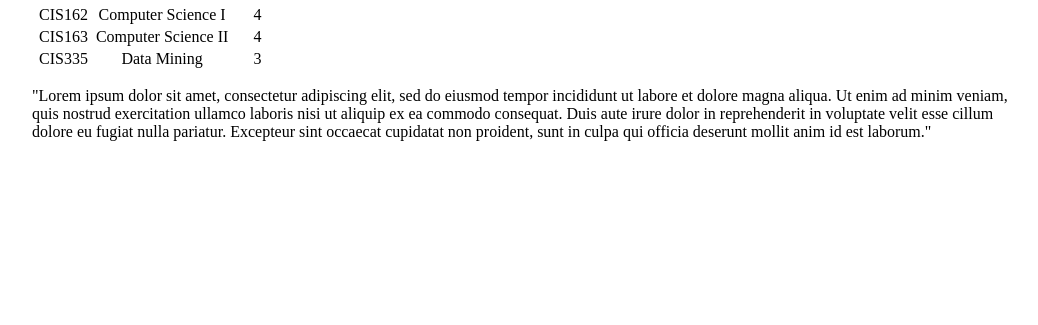
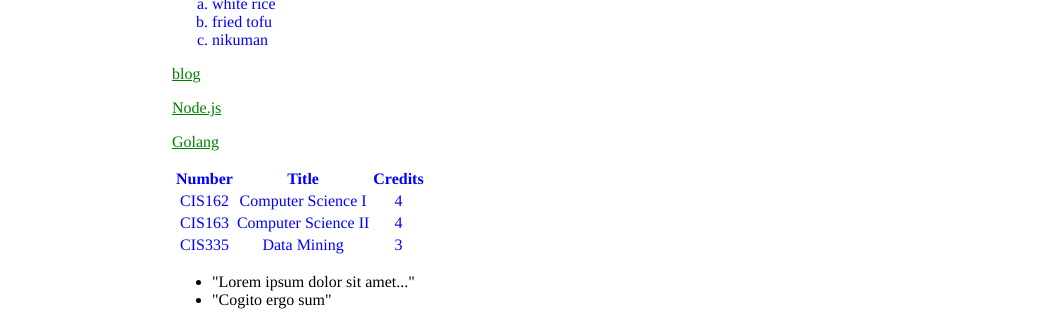
Before and after one commit to seitensei/cis371, a PHP site: page /hw01/ in a window 1280 px wide. Shown: the part 633-958 px from the top of the page, without its empty margins (108-1146 px from the left). Before the commit the page ends 774 px from the top, so only its background shows below. Run offline with PHP 8.4, Linux system fonts and the light colour scheme.

Commit message:
Updated from Chromebook progress

```diff
--- a/hw01/index.html
+++ b/hw01/index.html
@@ -2,50 +2,46 @@
 <html lang="en">
     <head>
         <meta charset="UTF-8">
-    <title>CIS371:HW01</title>
+        <title>CIS371 HW01</title>
         <link href="main.css" rel="stylesheet" type="text/css">
     </head>
     <body>
-    <div id="header">
-      <h1>Tensei Nguyen</h1>
+        <div id="wrapper">
+            <div class="profile-bit">
+                <h1>tensei nguyen</h1>
+                <div class="profile-text left">
+                    <p>tensei nguyen is a computer science student at Grand Valley State University, moonlighting as a seller of books. he enjoys the web, particularly in the fields of backend development with ruby, nodejs, and golang, and is a 3D printing and photography enthusiast.
+                    </p>
                 </div>
-    <div id="content">
-      <div class="profile">
-        <div class="profile-image">
-          <img src="img/profile.jpg" alt="me" width="150px">
+                <div class="profile-image right">
+                    <img src="assets/profile.jpg" alt="profile pic" width="200px">
                 </div>
-        <div class="profile-text">
-          <p>Thanh "tensei" Nguyen (阮天青) is a computer science student at Grand Valley State University who enjoys exploring new developments in web technology. I’m located in Holland, but regularly travel into Grand Rapids.</p>
-          <p></p>
-        </div>
-        <div class="float-clear">&nbsp;</div>
-
-        <div class="cells">
-          <div class="odd movies">
+            </div><!-- /profile-bit -->
+            <div class="clear">&nbsp;</div>
+            <div class="cell-grid">
+                <div id="cell odd movies">
                     <ul>
-              <li>Tonari no Totoro</li>
-              <li>Mononoke Hime</li>
                         <li>Ghost in the Shell</li>
-              <li>Ghost in the Shell: Stand Alone Complex</li>
+                        <li>Ghost in the Shell Standalone Complex</li>
+                        <li>Appleseed XIII</li>
                     </ul>
                 </div>
-          <div class="even inspire">
-            <img src="img/exalted.png" alt="exalted leader" width="150px">
+                <div id="cell even person">
+                    <img src="assets/exalted.png"  alt="Exalted Leader" width="200px">
                 </div>
-          <div class="odd food">
+                <div id="cell odd food">
                     <ol type="a">
                         <li>white rice</li>
                         <li>fried tofu</li>
-              <li>soy milk</li>
+                        <li>nikuman</li>
                     </ol>
                 </div>
-          <div class="float-clear">&nbsp;</div>
-          <div class="even links">
-            <p><a href="http://seitensei.github.com/" target="_blank">blog</a></p>
-            <p><a href="https://nodejs.org/" target="_blank">Node.js</a></p>
-            <p><a href="https://golang.org/" target="_blank">Golang</a></p>
+                <div id="cell even links">
+                    <p><a href="http://seitensei.github.com">blog</a></p>
+                    <p><a href="https://nodejs.org">Node.js</a></p>
+                    <p><a href="https://golang.org">Golang</a></p>
                 </div>
-          <div class="odd classes">
+                <div id="cell odd courses">
                     <table>
                         <tr>
                             <th>Number</th>
@@ -69,12 +65,13 @@
                         </tr>
                     </table>
                 </div>
-          <div class="even latin">
-            <p class="best">"Lorem ipsum dolor sit amet, consectetur adipiscing elit, sed do eiusmod tempor incididunt ut labore et dolore magna aliqua. Ut enim ad minim veniam, quis nostrud exercitation ullamco laboris nisi ut aliquip ex ea commodo consequat. Duis aute irure dolor in reprehenderit in voluptate velit esse cillum dolore eu fugiat nulla pariatur. Excepteur sint occaecat cupidatat non proident, sunt in culpa qui officia deserunt mollit anim id est laborum."</p>
+                <div id="cell even latin">
+                    <ul>
+                        <li class="best">"Lorem ipsum dolor sit amet..."</li>
+                        <li>"Cogito ergo sum"</li>
+                    </ul>
                 </div>
-        </div>
-      </div>
-    </div>
-    <div id="footer"></div>
+            </div><!-- /cell-grid -->
+        </div><!-- /wrapper -->
     </body>
 </html>
--- a/hw01/main.css
+++ b/hw01/main.css
@@ -1,27 +1,64 @@
-#header {
-  width: 62.5em;
+body {
+    font-family: times;
+    font-size: medium;
+    color: blue;
 }
 
-#content {
-  width: 62.5em;
-  margin:auto;
+#wrapper {
+    width: 720px;
+    margin-left: auto;
+    margin-right: auto;
 }
 
 th, td {
-  text-align: center;
+    text-align: center;
+}
+
+ul {
+    color: black;
+}
+
+a:link {
+    color: green;
+}
+
+a:visited {
+    color: orange;
+}
+
+table {
+    margin: 1px;
+}
+
+.movies {
+    font-family: sans-serif;
+
+.best {
+    font-style: italic;
+}
+
+.cell {
+    width: 240px;
+    float: left;
+    display:inline-block;
 }
 
 .profile-text {
-  max-width: 50em;
-  float: left;
-  overflow: auto;
+    width: 480px;
 }
 
 .profile-image {
-  width: 12.5em;
-  float: right;
+    width: 240px;
 }
 
-.float-clear {
-  float: clear;
+.left {
+    float: left;
 }
+
+.right {
+    float: right;
+}
+
+.clear {
+    float: clear;
+}
```
Also changed, not shown: hw01/assets/profile.jpg (added), hw01/img/profile.jpg (deleted), 1 other file. Lines whose indentation alone changed are shown as unchanged.
